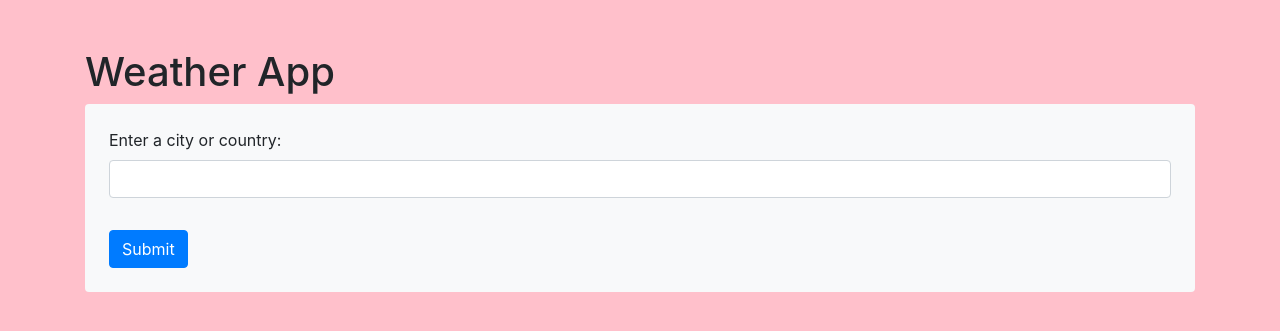
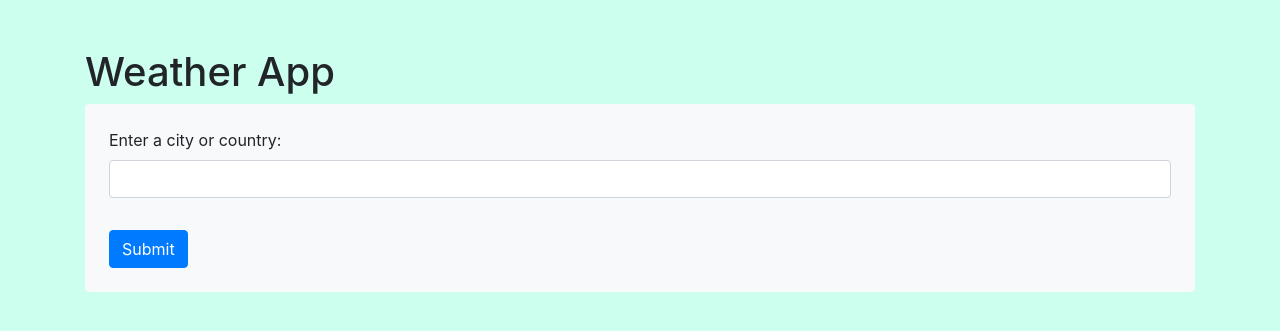
Before and after one commit to tamarshnirer/jenkins-project, a Flask app: page / in a window 1280 px wide. Shown: the top 331 px of the page. Run offline with Flask 3, Linux system fonts and the light colour scheme; some libraries are stand-ins or nearby versions.

Commit message:
Update index.html

```diff
--- a/templates/index.html
+++ b/templates/index.html
@@ -9,7 +9,7 @@
     <script src="https://cdnjs.cloudflare.com/ajax/libs/popper.js/1.16.0/umd/popper.min.js"></script>
     <script src="https://maxcdn.bootstrapcdn.com/bootstrap/4.5.2/js/bootstrap.min.js"></script>
 </head>
-<body style="background-color: pink;"> <!-- Set the background color to pink -->
+<body style="background-color: #ccffee;">
     <div class="container mt-5">
         <h1> Weather App</h1>
         <form action="/result" method="POST" class="bg-light p-4 rounded">
```
